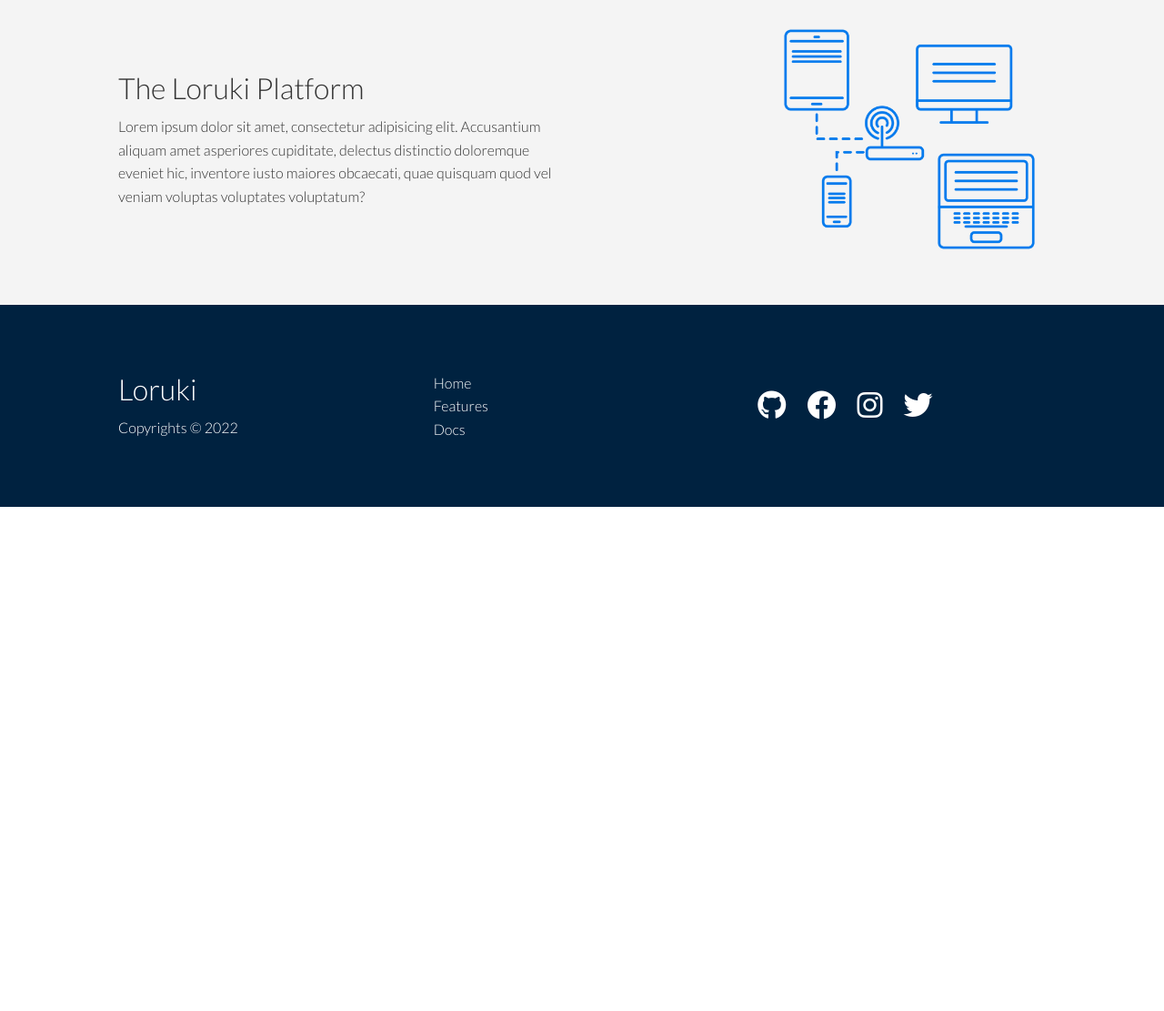
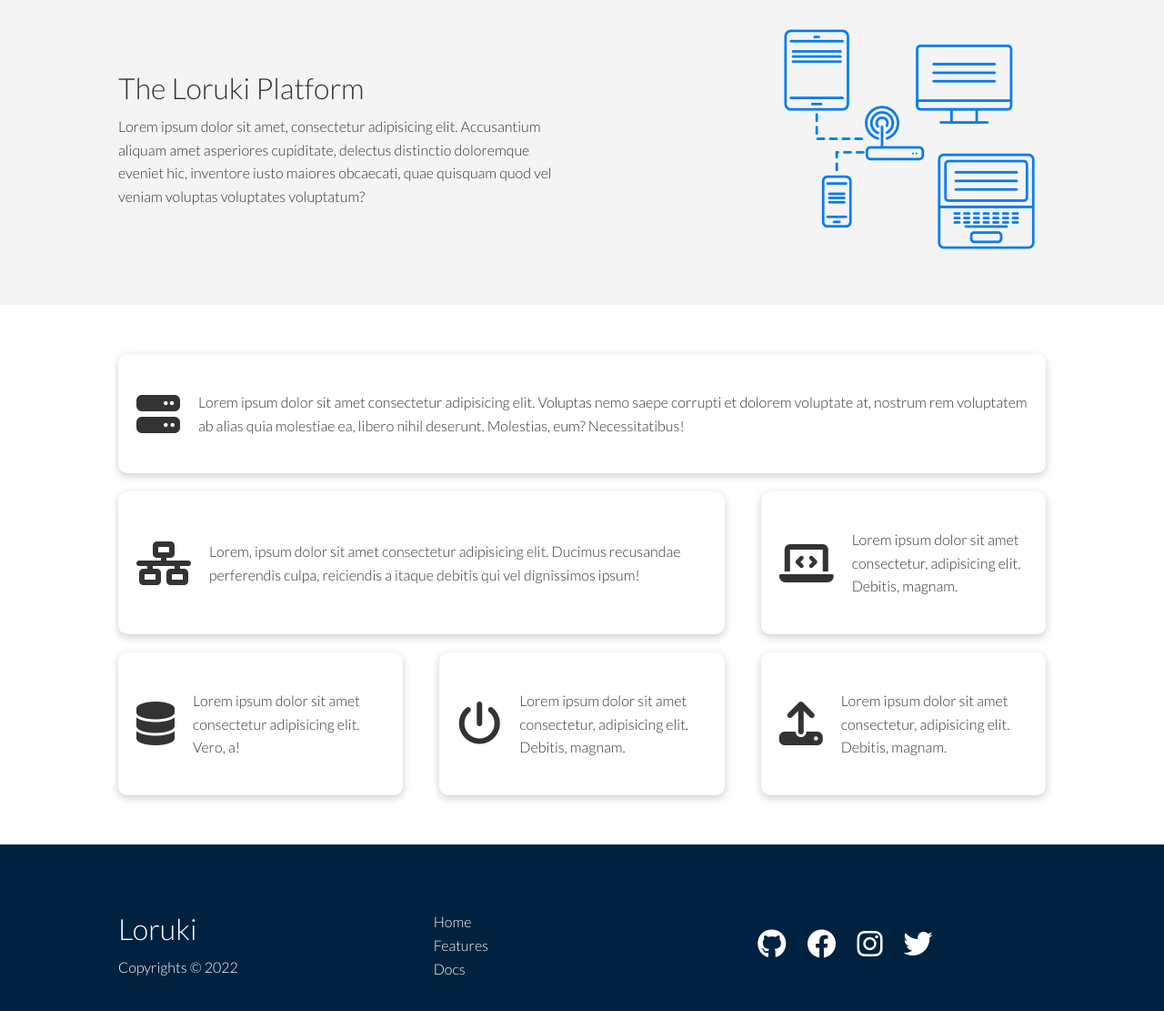
Before and after one commit to 0-th/Loruki-website, a plain HTML site: page features.html in a window 1280 px wide. Shown: the part 363-1474 px from the top of the page at 91% size. Before the commit the page ends 920 px from the top, so only its background shows below. Drawn offline with Linux system fonts and the light colour scheme.

Commit message:
Add structure and styling of feature page main section

```diff
--- a/css/style.css
+++ b/css/style.css
@@ -198,6 +198,22 @@ img {
     justify-self: flex-end;
 }
 
+.features-main .card > i {
+    margin-right: 20px;
+}
+
+.features-main .grid {
+    padding: 30px;
+}
+
+.features-main .grid > *:first-child {
+    grid-column: 1 / span 3;
+}
+
+.features-main .grid > *:nth-child(2) {
+    grid-column: 1 / span 2;
+}
+
 /*Footer*/
 .footer .social a {
     margin: 0 10px;
--- a/features.html
+++ b/features.html
@@ -50,6 +50,50 @@
     </div>
 </section>
 
+<section class="features-main py-2">
+    <div class="container grid grid-3">
+        <div class="card flex">
+            <i class="fas fa-server fa-3x"></i>
+            <p>Lorem ipsum dolor sit amet consectetur adipisicing elit. Voluptas nemo saepe corrupti et dolorem voluptate at, nostrum rem voluptatem ab alias quia molestiae ea, libero nihil deserunt. Molestias, eum? Necessitatibus!</p>
+        </div>
+        <div class="card flex">
+            <i class="fas fa-network-wired fa-3x"></i>
+            <p>
+                Lorem, ipsum dolor sit amet consectetur adipisicing elit. Ducimus
+                recusandae perferendis culpa, reiciendis a itaque debitis qui vel
+                dignissimos ipsum!
+            </p>
+        </div>
+        <div class="card flex">
+            <i class="fas fa-laptop-code fa-3x"></i>
+            <p>
+                Lorem ipsum dolor sit amet consectetur, adipisicing elit. Debitis,
+                magnam.
+            </p>
+        </div>
+        <div class="card flex">
+            <i class="fas fa-database fa-3x"></i>
+            <p>
+                Lorem ipsum dolor sit amet consectetur adipisicing elit. Vero, a!
+            </p>
+        </div>
+        <div class="card flex">
+            <i class="fas fa-power-off fa-3x"></i>
+            <p>
+                Lorem ipsum dolor sit amet consectetur, adipisicing elit. Debitis,
+                magnam.
+            </p>
+        </div>
+        <div class="card flex">
+            <i class="fas fa-upload fa-3x"></i>
+            <p>
+                Lorem ipsum dolor sit amet consectetur, adipisicing elit. Debitis,
+                magnam.
+            </p>
+        </div>
+    </div>
+</section>
+
 <footer class="footer bg-dark py-5">
     <div class="container grid grid-3">
         <div>
```
